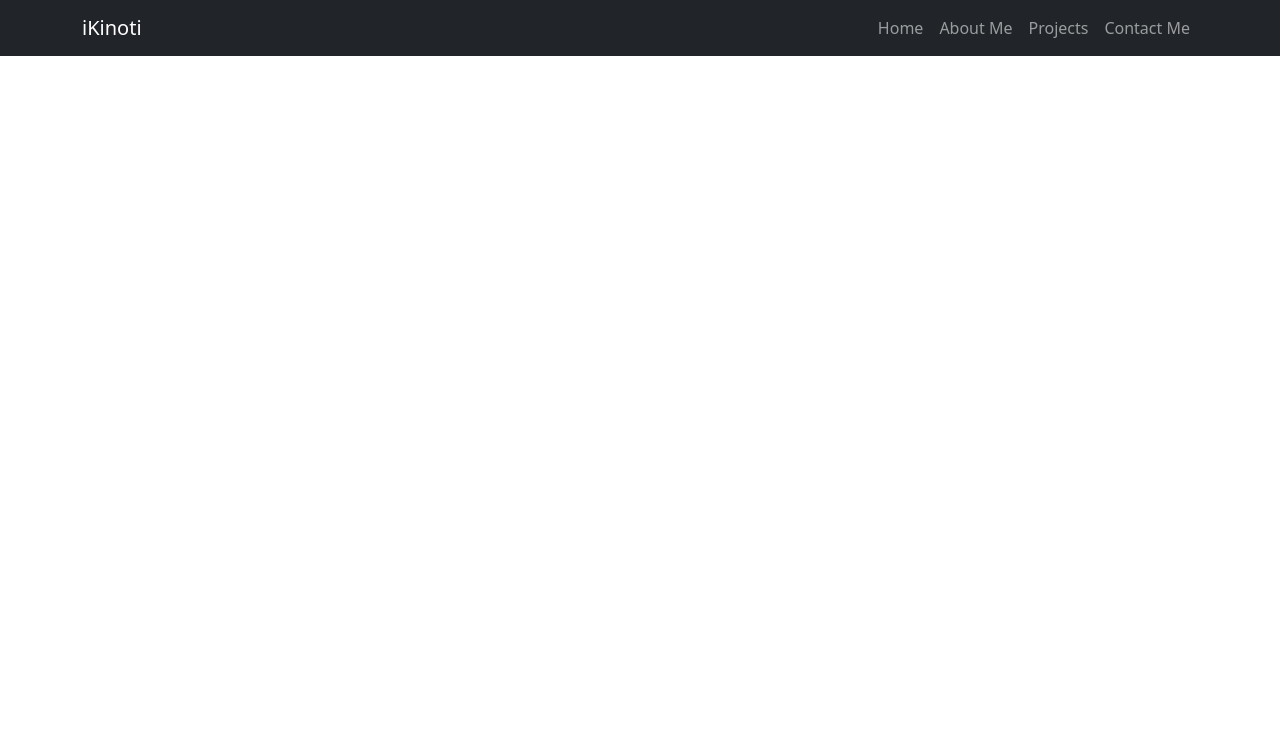
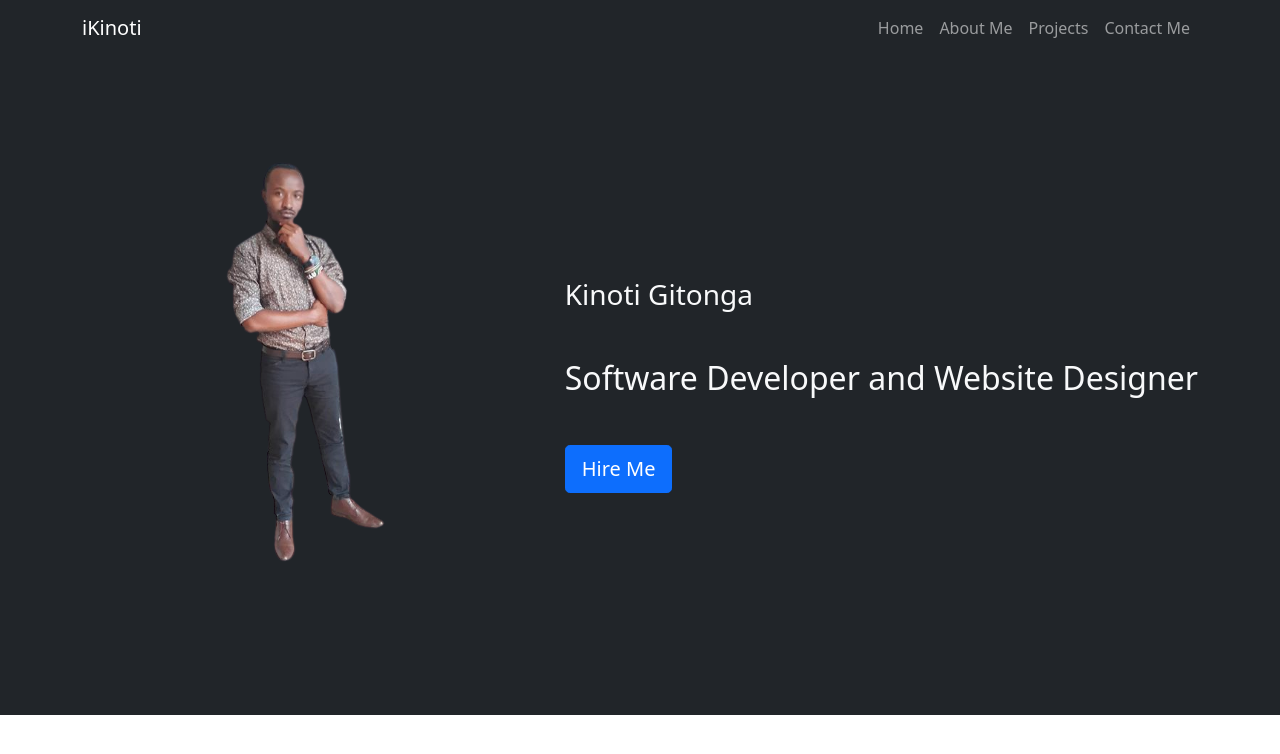
Before and after one commit to ikinoti/portfolio, a plain HTML site: page index.html in a window 1280 px wide. Drawn offline with nearby package versions, Linux system fonts and the light colour scheme.

Commit message:
Add showcase section

```diff
--- a/index.html
+++ b/index.html
@@ -36,6 +36,20 @@
     </div>
   </nav>
 
+  <!-- showcase -->
+  <div class="container-fluid bg-dark text-light p-5 text-center text-sm-start">
+    <div class="container">
+      <div class="d-flex align-items-center justify-content-between">
+        <img src="./assets/me.png" alt="Me" class="img-fluid d-none d-sm-block">
+        <div>
+          <h3>Kinoti Gitonga</h3>
+          <h2 class="my-5">Software Developer and Website Designer</h2>
+          <button class="btn btn-lg btn-primary">Hire Me</button>
+        </div>
+      </div>
+    </div>
+
+  </div>
 
 
 
```
